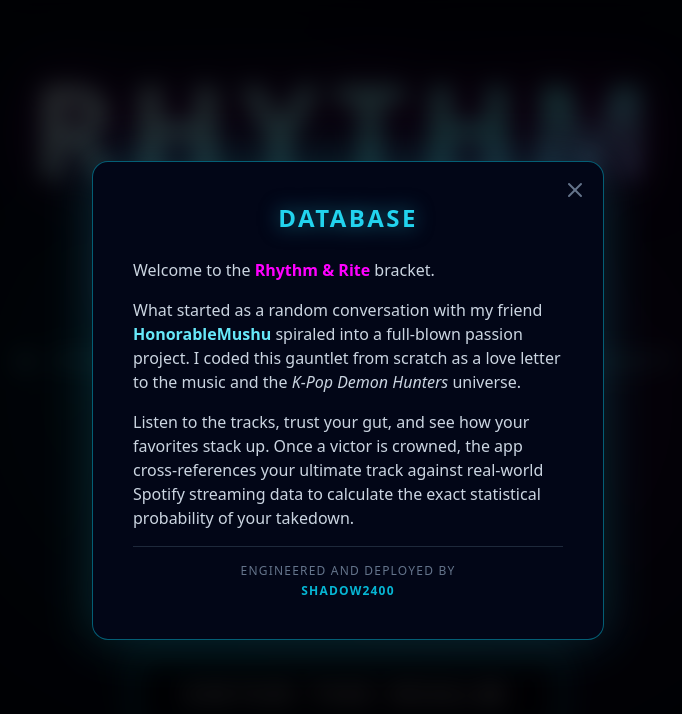
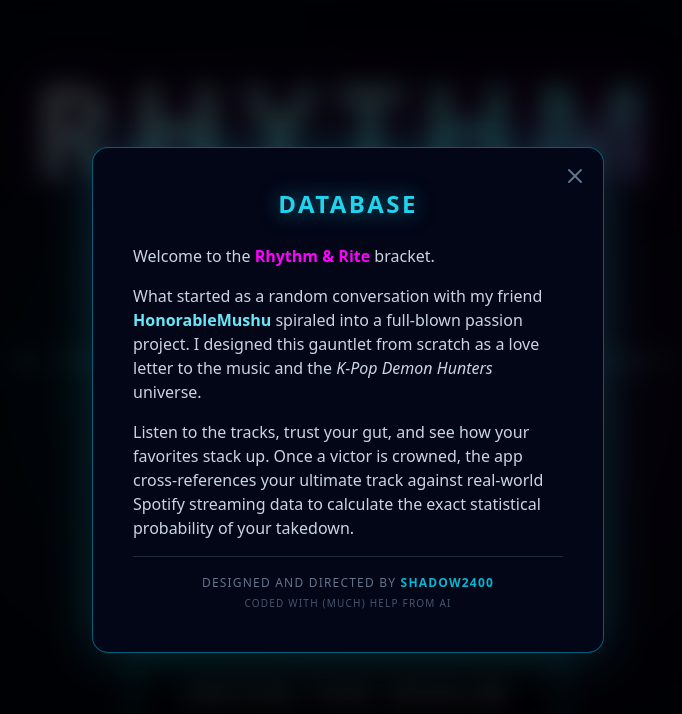
Before and after one commit to Shadow2400/rhythm-and-rite-final, a React (Vite) app: page / in a window 1280 px wide. Both pictures are taken after a click on the button "ABOUT". Shown: the top 714 px of the page, without its empty margins (292-974 px from the left). Built offline with nearby package versions, Linux system fonts and the light colour scheme.

Commit message:
Update final modal text

```diff
--- a/src/App.jsx
+++ b/src/App.jsx
@@ -298,21 +298,23 @@
             Database
           </h2>
 
+          {/* ----- EDIT YOUR LORE HERE ----- */}
           <div className="space-y-4 text-slate-300 text-sm md:text-base leading-relaxed">
             <p>
               Welcome to the <span className="text-[#ff00ff] font-bold">Rhythm & Rite</span> bracket.
             </p>
             <p>
-              What started as a random conversation with my friend <span className="text-cyan-300 font-semibold">HonorableMushu</span> spiraled into a full-blown passion project. I coded this gauntlet from scratch as a love letter to the music and the <em>K-Pop Demon Hunters</em> universe.
+              What started as a random conversation with my friend <span className="text-cyan-300 font-semibold">HonorableMushu</span> spiraled into a full-blown passion project. I designed this gauntlet from scratch as a love letter to the music and the <em>K-Pop Demon Hunters</em> universe.
             </p>
             <p>
               Listen to the tracks, trust your gut, and see how your favorites stack up. Once a victor is crowned, the app cross-references your ultimate track against real-world Spotify streaming data to calculate the exact statistical probability of your takedown.
             </p>
-            <p className="border-t border-slate-800 pt-4 text-xs text-slate-500 text-center uppercase tracking-widest">
-              Engineered and Deployed by<br/>
-              <span className="text-cyan-500 font-bold mt-1 block">Shadow2400</span>
+            <p className="border-t border-slate-800 pt-4 text-xs text-slate-500 text-center uppercase tracking-widest leading-relaxed">
+              Designed and Directed by <span className="text-cyan-500 font-bold">Shadow2400</span><br/>
+              <span className="text-slate-600 text-[10px]">Coded with (much) help from AI</span>
             </p>
           </div>
+          {/* --------------------------------- */}
         </div>
       </div>
     );
```
